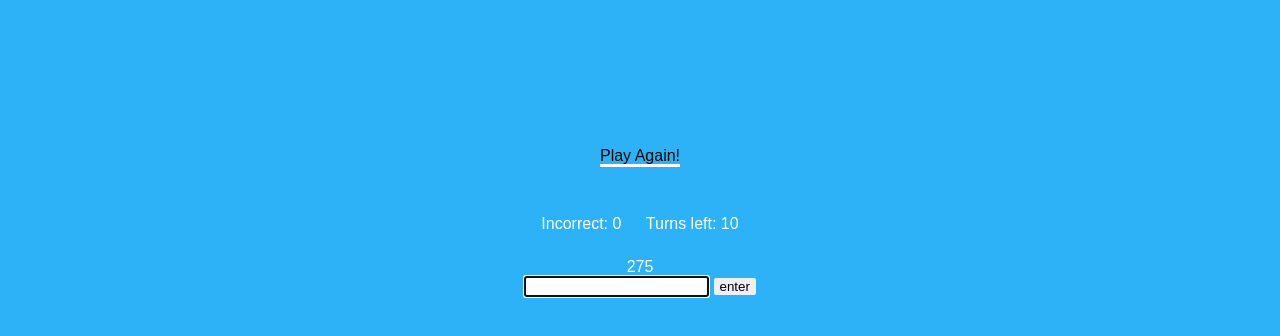
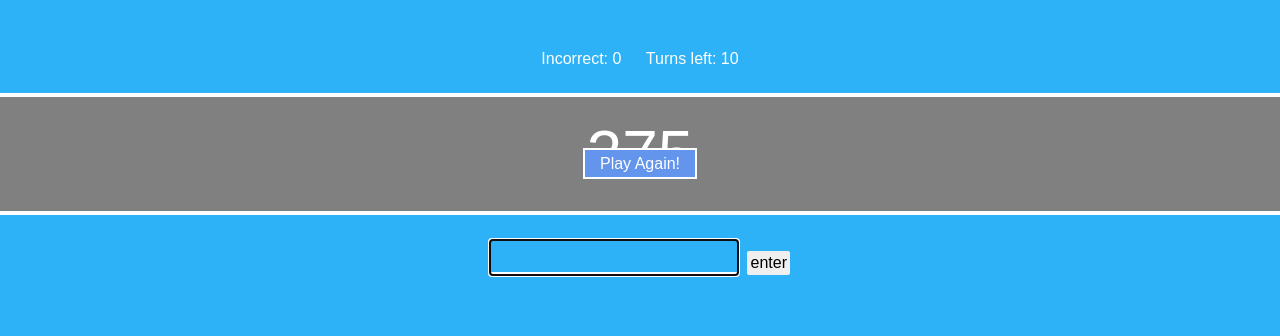
Before and after one commit to kaushalpatel922/fizzbuzz, a plain HTML site: page index.html in a window 1280 px wide. Both pictures are taken after a click on the input "Start". Drawn offline with nearby package versions, Linux system fonts and the light colour scheme.

Commit message:
final touches

```diff
--- a/css/style.css
+++ b/css/style.css
@@ -11,7 +11,7 @@ body {
 }
 
 .modal {
-  /*position: absolute;*/
+  position: absolute;
   top: 0;
   left: 0;
   right: 0;
@@ -26,7 +26,13 @@ body {
   padding-top: 10%;
   color: midnightblue;
 }
-
+.current_number{
+  font-size: 4em;
+  padding: 20px 0;
+  border-top: 4px solid white;
+  border-bottom: 4px solid white;
+  background-color: grey;
+}
 h1 {
   font-size: 3.5rem;
   letter-spacing: 0.5rem;
@@ -43,14 +49,42 @@ h1 {
   color: white;
 }
 a {
-  /*display: block;*/
   text-decoration: none;
   margin: 10px;
-  color: black;
-  border-bottom: 3px solid white;
+  padding: 5px 15px 5px 15px;
+  border: 2px solid white;
+  background: cornflowerblue;
+  color: white;
+}
+a:hover {
+  border: none;
+  background: white;
+  color: cornflowerblue;
 }
 .end {
-  /*display: none;*/
+  display: none;
+  padding-top: 8px;
+}
+input {
+  vertical-align: bottom;
+}
+.input_form{
+  margin: 20px;
+}
+.enter {
+  font-size: 1rem;
+  padding: 3px 3px;
+}
+.text {
+  border: none;
+  font-size: 1.2em;
+  margin: 5px 5px 0 0;
+  padding: 5px 0px 5px 5px;
+  background-color: transparent;
+  border-bottom: 3px solid white;
+  text-align: center;
+  color: white;
+  width: 20%;
 }
 #container {
   padding-top: 30px;
@@ -58,7 +92,7 @@ a {
 #stat_container {
   padding: 20px 0 25px 0;
 }
-.stat {
+#stats {
   display: inline-block;
   margin: 0 10px;
 }
--- a/index.html
+++ b/index.html
@@ -31,8 +31,8 @@
 
     <div id="container">
       <div id="stat_container">
-        <div class="stat incorrect"> Incorrect: 0 </div>
-        <div class="stat count">Turns left: 10 </div>
+        <div class="stat-incorrect" id="stats"> Incorrect: 0 </div>
+        <div class="stat-count" id="stats">Turns left: 10 </div>
       </div>
 
       <div class="current_number">00</div>
--- a/js/index.js
+++ b/js/index.js
@@ -7,12 +7,13 @@
                  .on('selectstart', false);
     };
 })(jQuery);
-
 $(document).ready(function() {
   // Declare variables
   var current_number = generateRandomNumber(1,300);
   var count = 10;
   var incorrect = 0;
+  $('#container').hide();
+
 
   //Define a function that checks for the possibilities
   function checkCurrentNumber() {
@@ -45,6 +46,8 @@ $(document).ready(function() {
   //When a user clicks the start button on the form execute this.
   $('.start_form').on('submit', function(e) {
     e.preventDefault();
+    $('.end').show();
+    $('#container').show();
     // hide the main display page
     $('.title_card').hide();
     //display the next page with input field.
@@ -60,7 +63,6 @@ $(document).ready(function() {
         test = checkCurrentNumber();
 
     $('.text').val('');
-
 
     if (test == input) {
       count -- ;
```
